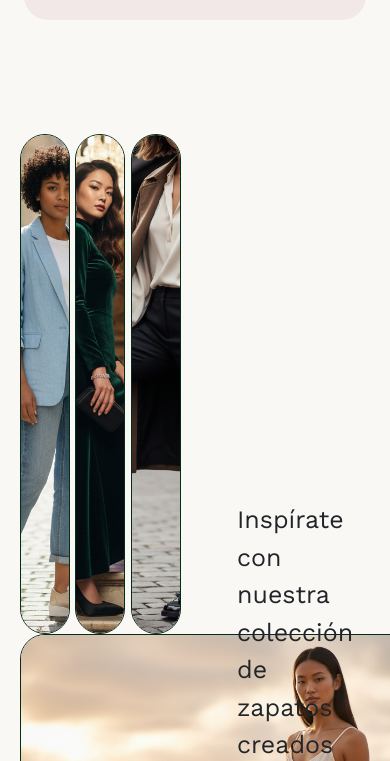
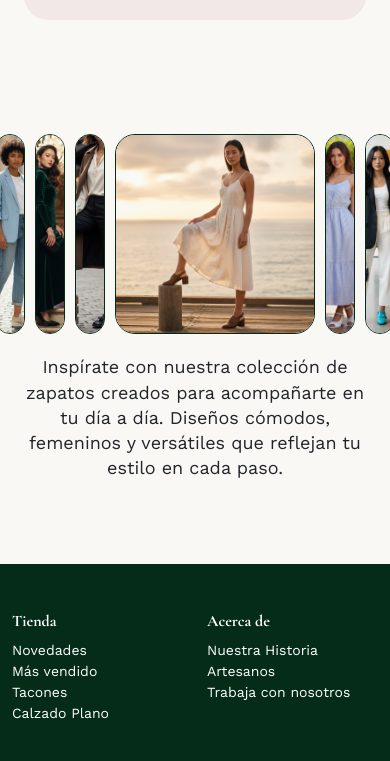
Before and after one commit to studentcgm-24/Web_Piel_de_Pie, a plain HTML site: page client/index.html in a window 390 px wide. Shown: the part 4480-5241 px from the top of the page. Drawn offline with nearby package versions, Linux system fonts and the light colour scheme.

Commit message:
Update index.css

```diff
--- a/client/css/index.css
+++ b/client/css/index.css
@@ -241,7 +241,6 @@
         @media (min-width: 864px) { .two-col-lg { display: flex; gap: 2rem; } }
 
 
-
 .galeria{
     width: 100%;
     padding: 20px;
@@ -258,31 +257,83 @@
     display: flex;
     align-items: center;
     justify-content: space-between;
+    gap: 20px;
 }
 
 .galeria .container_imagenes{
+    display: flex;
+    gap: 10px;
     width: 60%;
 }
 
+/* Imagenes base */
 .container_imagenes img{
     width: 50px;
-    height: 500px;
+    height: 400px;
     object-fit: cover;
     cursor: pointer;
-    border-radius: 25px;
+    border-radius: 20px;
     transition: all .3s ease-out;
     border: solid 1px #042c18;
 }
 
+/* Imagen activa */
 .container_imagenes img.activo{
-    width: 500px;
-}
-
-.container_imagenes img:hover{
-    transform: scale(.98);
+    width: 450px;
 }
 
 .parrafo{
     width: 38%;
     font-size: 25px;
+    line-height: 1.4;
 }
+
+/* ──────────────── RESPONSIVE ──────────────── */
+
+/* Tablets */
+@media (max-width: 1261px){
+    .container_galeria{
+        flex-direction: column;
+        text-align: center;
+    }
+
+    .galeria .container_imagenes{
+        width: 100%;
+        justify-content: center;
+    }
+
+    .parrafo{
+        width: 90%;
+        font-size: 20px;
+    }
+
+    .container_imagenes img{
+        height: 300px;
+        width: 40px;
+    }
+
+    .container_imagenes img.activo{
+        width: 300px;
+    }
+}
+
+/* Celulares */
+@media (max-width: 576px){
+    .container_galeria{
+        flex-direction: column;
+    }
+
+    .container_imagenes img{
+        height: 200px;
+        width: 30px;
+    }
+
+    .container_imagenes img.activo{
+        width: 200px;
+    }
+
+    .parrafo{
+        width: 100%;
+        font-size: 18px;
+    }
+}
```
